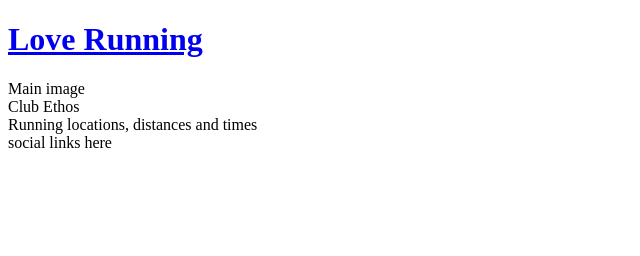
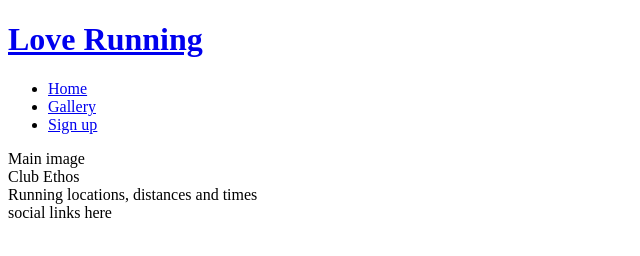
Before and after one commit to jamie33o/love-running, a plain HTML site: page index.html in a window 1280 px wide. Shown: the whole page, without its empty margins (0-640 px from the left). Drawn offline with Linux system fonts and the light colour scheme.

Commit message:
Add basic header structure

```diff
--- a/index.html
+++ b/index.html
@@ -17,6 +17,19 @@
         <a href="index.html">
             <h1>Love Running</h1>
         </a>
+        <nav>
+            <ul>
+                <li>
+                    <a href ="index.html">Home</a>
+                </li>
+                <li>
+                    <a href="#">Gallery</a>
+                </li>
+                <li>
+                    <a href = "#">Sign up</a>
+                </li>
+            </ul>
+        </nav>
     </header>
 
 <section>
```
